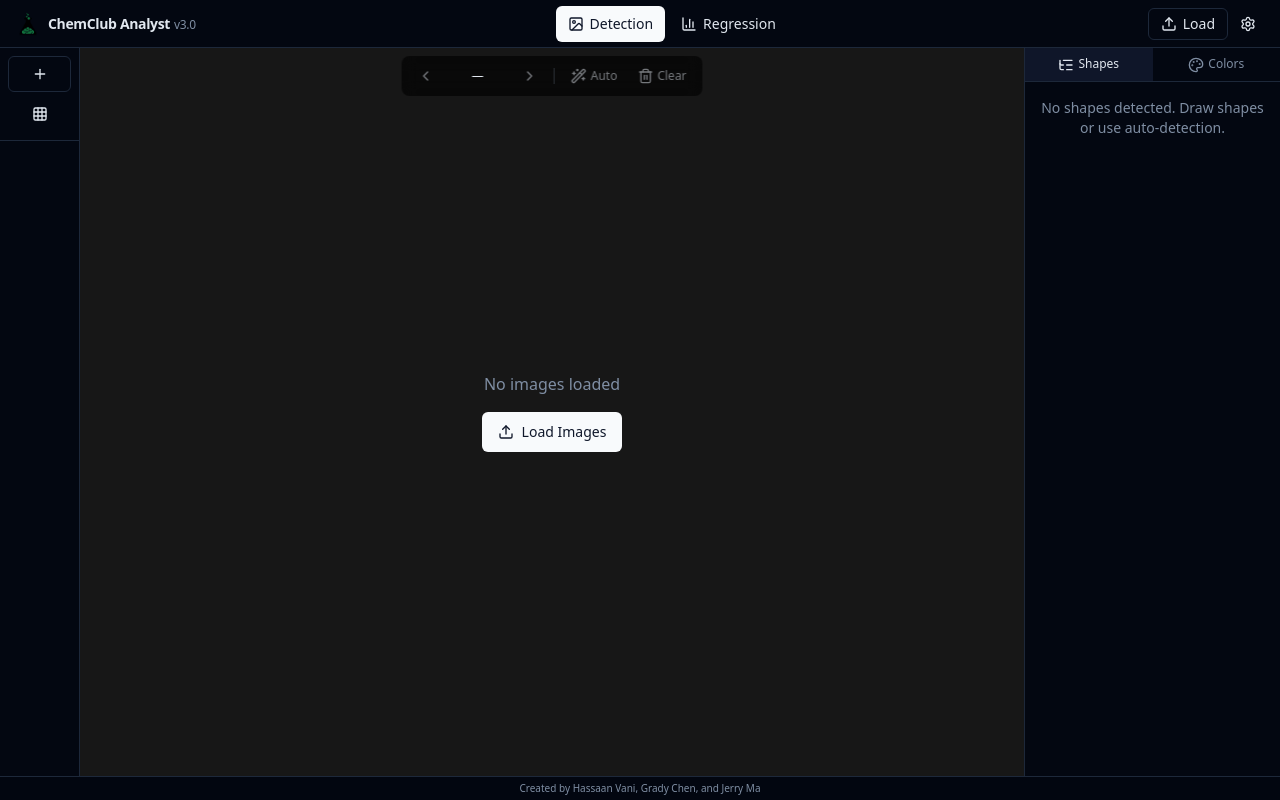
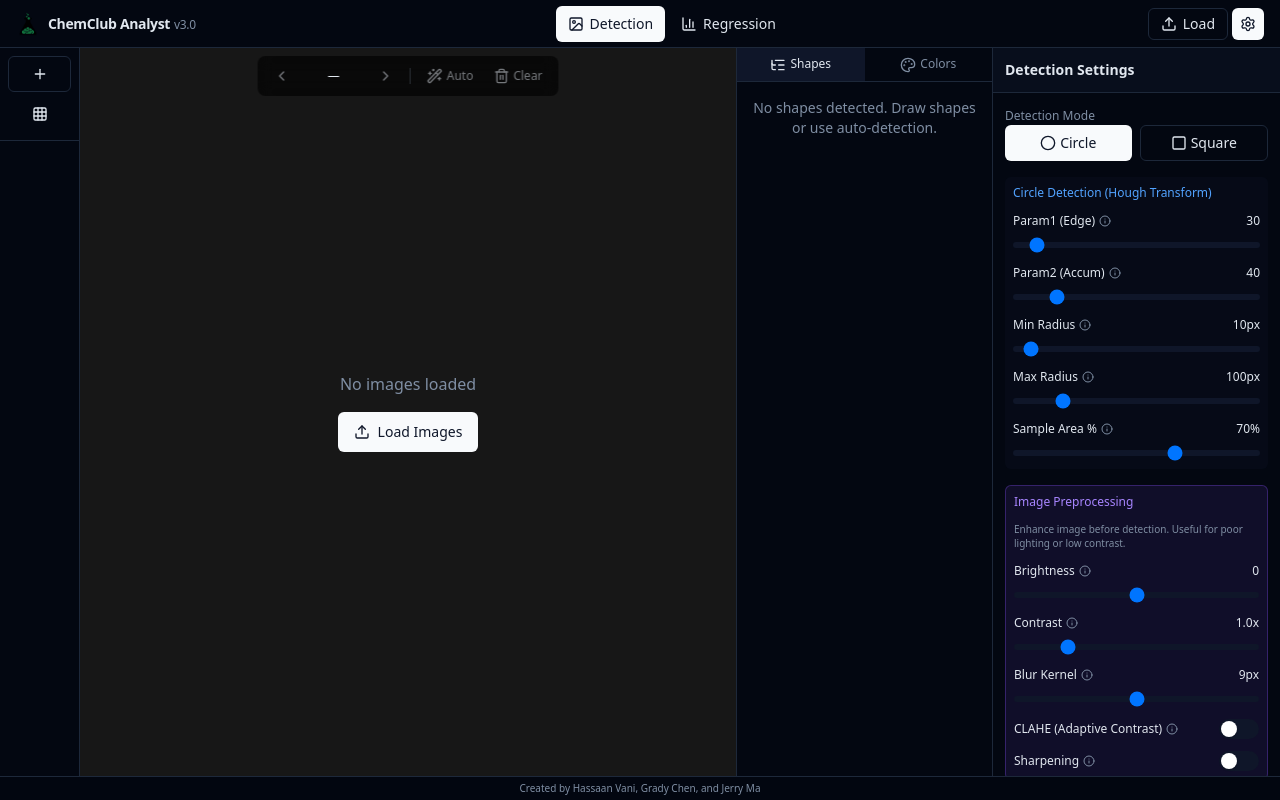
Before and after one commit to JerryMa326/Jerrsaan.Dev, a React (Vite) app: page / in a window 1280 px wide. Built offline with nearby package versions, Linux system fonts and the light colour scheme.

Commit message:
feat: Default settings panel to open for improved UX and adjust header and settings button z-indices.

```diff
--- a/src/App.tsx
+++ b/src/App.tsx
@@ -15,7 +15,7 @@ import { isOpenCVReady, autoDetectCircles, autoDetectRectangles } from '@/lib/op
 
 function App() {
   const [activeTab, setActiveTab] = useState<'detect' | 'analyze'>('detect')
-  const [showSettings, setShowSettings] = useState(false)
+  const [showSettings, setShowSettings] = useState(true) // Default to open for better UX
   const [rightPanel, setRightPanel] = useState<'shapes' | 'colors'>('shapes')
   const [isDetecting, setIsDetecting] = useState(false)
   const [mobilePanel, setMobilePanel] = useState<'none' | 'images' | 'info' | 'settings'>('none')
@@ -99,7 +99,7 @@ function App() {
   return (
     <div className="flex h-screen w-full flex-col bg-background text-foreground overflow-hidden">
       {/* Header - Mobile Responsive */}
-      <header className="flex h-12 md:h-12 items-center justify-between border-b bg-card px-2 md:px-4 shrink-0 z-20">
+      <header className="flex h-12 md:h-12 items-center justify-between border-b bg-card px-2 md:px-4 shrink-0 z-50">
         <div className="flex items-center gap-2">
           <img src="/favicon-removebg-preview.png" alt="ChemClub" className="h-5 w-5 md:h-6 md:w-6" />
           <h1 className="text-xs md:text-sm font-semibold tracking-tight">
@@ -164,9 +164,9 @@ function App() {
           />
           {/* Desktop Settings */}
           <Button
-            variant="ghost"
+            variant={showSettings ? 'default' : 'ghost'}
             size="icon"
-            className="hidden md:flex h-8 w-8"
+            className="hidden md:flex h-8 w-8 relative z-30"
             onClick={() => setShowSettings(!showSettings)}
           >
             <Settings className="h-4 w-4" />
```
